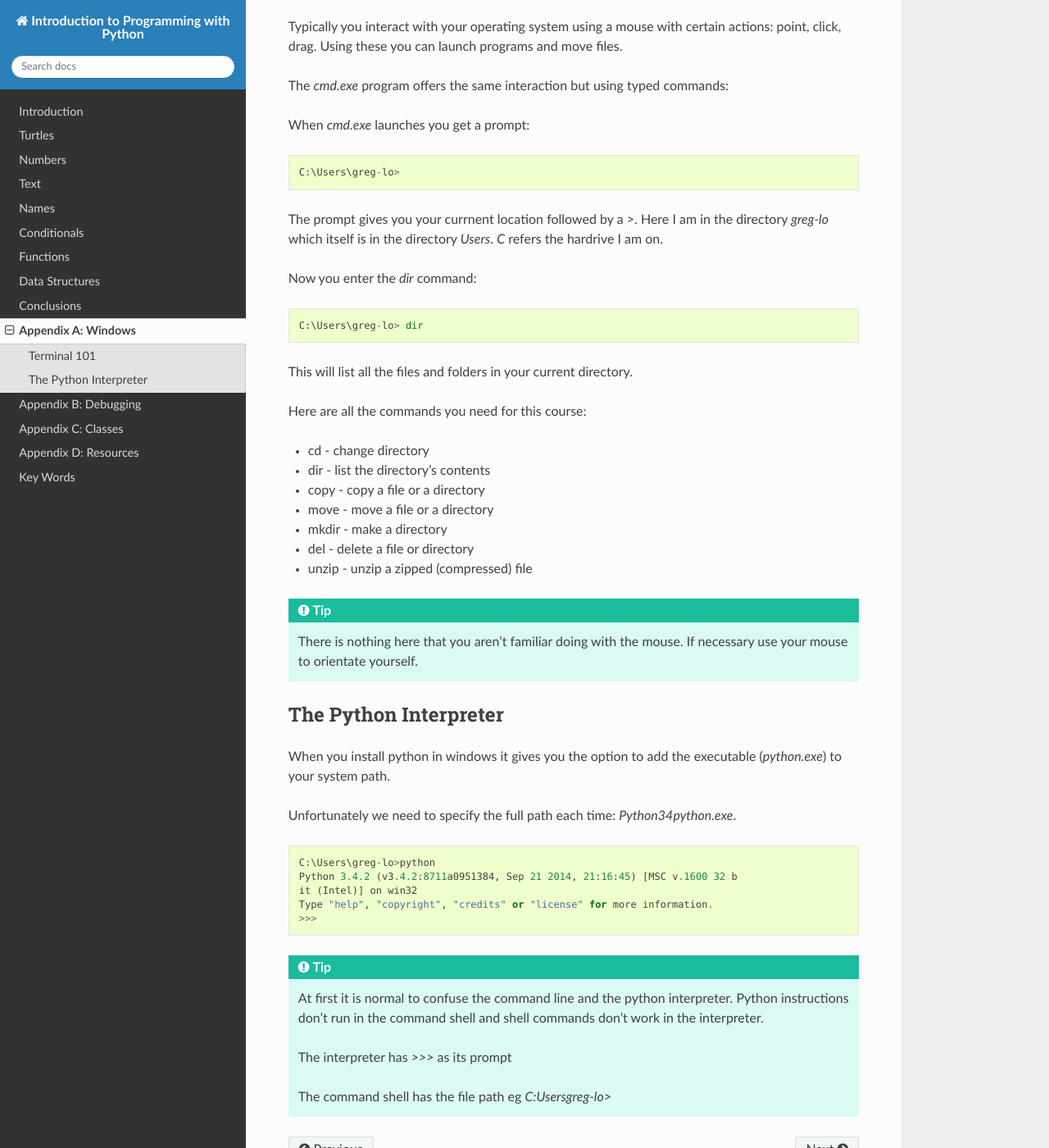
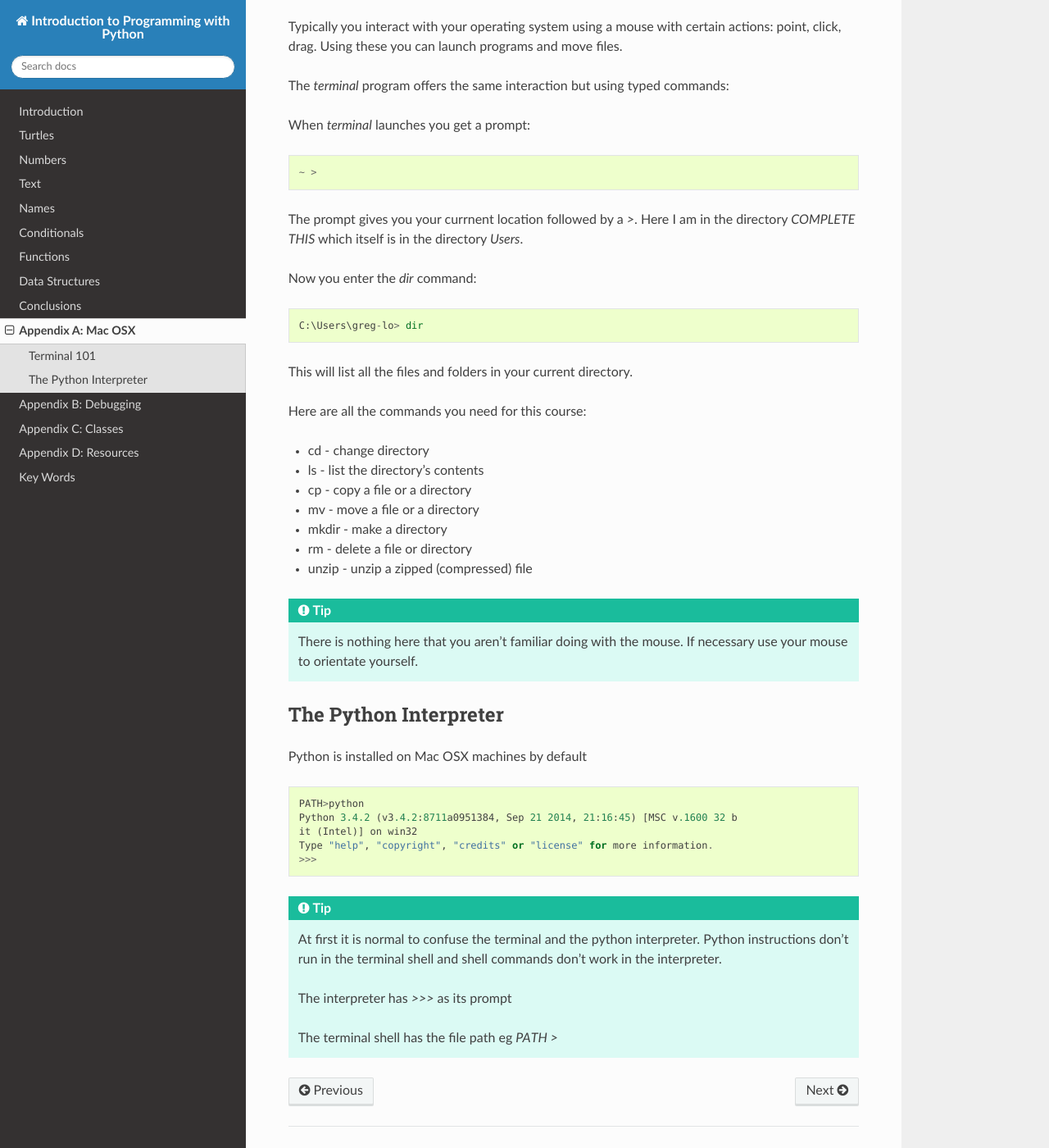
Before and after one commit to gu-lseg/intro-to-programming, a Sphinx documentation site: the page built from source/appendix_mac.rst, in a window 1280 px wide and 1400 px high, scrolled down 435 px. Shown: the whole window at 82% size. Built offline with Sphinx 7.4.7 and the Read the Docs theme 2.0.0, drawn with Linux system fonts in a browser that asks for light colours; pages that are not in the unit, such as notebooks, are missing from menus; some of the changed text lies outside the part shown.

Commit message:
Update windows cmd line 101 to terminal

```diff
--- a/source/appendix_windows.rst
+++ b/source/appendix_mac.rst
@@ -1,15 +1,15 @@
-Appendix A: Windows
+Appendix A: Mac OSX
 *******************
 
-You interact with python using the `cmd.exe` program.
+You interact with python using the `terminal` program.
 
-You can find it by searching in the start prompt.
+You can find it by looking in the applications > utilities folder.
 
 A shortcut:
 
-1. Press `Windows + R` (the two keys together)
+1. Press `Cmd + space` (the two keys together)
 2. A search prompt pops up.
-3. Type `cmd.exe` and press enter.
+3. Type `terminal` and press enter.
 
 .. _terminal-101:
 Terminal 101
@@ -18,15 +18,14 @@ Terminal 101
 Typically you interact with your operating system using a mouse with certain
 actions: point, click, drag. Using these you can launch programs and move files.
 
-The `cmd.exe` program offers the same interaction but using typed commands:
+The `terminal` program offers the same interaction but using typed commands:
 
-When `cmd.exe` launches you get a prompt::
+When `terminal` launches you get a prompt::
 
-    C:\Users\greg-lo>
+    ~ >
 
 The prompt gives you your currnent location followed by a `>`.
-Here I am in the directory `greg-lo` which itself is in the directory `Users`.
-`C` refers the hardrive I am on.
+Here I am in the directory `COMPLETE THIS` which itself is in the directory `Users`.
 
 Now you enter the `dir` command::
 
@@ -37,11 +36,11 @@ This will list all the files and folders in your current directory.
 Here are all the commands you need for this course:
 
 * cd    - change directory
-* dir   - list the directory's contents
-* copy  - copy a file or a directory
-* move  - move a file or a directory
+* ls    - list the directory's contents
+* cp    - copy a file or a directory
+* mv    - move a file or a directory
 * mkdir - make a directory
-* del   - delete a file or directory
+* rm    - delete a file or directory
 * unzip - unzip a zipped (compressed) file
 
 .. tip::
@@ -51,14 +50,11 @@ Here are all the commands you need for this course:
 The Python Interpreter
 ======================
 
-When you install python in windows it gives you the option to add the
-executable (`python.exe`) to your system path.
-
-Unfortunately we need to specify the full path each time: `\Python34\python.exe`.
+Python is installed on Mac OSX machines by default
 
 ::
 
-    C:\Users\greg-lo>python
+    PATH>python
     Python 3.4.2 (v3.4.2:8711a0951384, Sep 21 2014, 21:16:45) [MSC v.1600 32 b
     it (Intel)] on win32
     Type "help", "copyright", "credits" or "license" for more information.
@@ -66,10 +62,10 @@ Unfortunately we need to specify the full path each time: `\Python34\python.exe`
 
 .. tip::
 
-    At first it is normal to confuse the command line and the python interpreter.
-    Python instructions don't run in the command shell and shell commands don't
+    At first it is normal to confuse the terminal and the python interpreter.
+    Python instructions don't run in the terminal shell and shell commands don't
     work in the interpreter.
 
     The interpreter has `>>>` as its prompt
 
-    The command shell has the file path eg `C:\Users\greg-lo\>`
+    The terminal shell has the file path eg `PATH >`
--- a/source/index.rst
+++ b/source/index.rst
@@ -21,7 +21,7 @@ Table of Contents:
    data_structures
    loops
    conclusions
-   appendix_windows
+   appendix_mac
    appendix_errors
    appendix_classes
    appendix_resources
```
